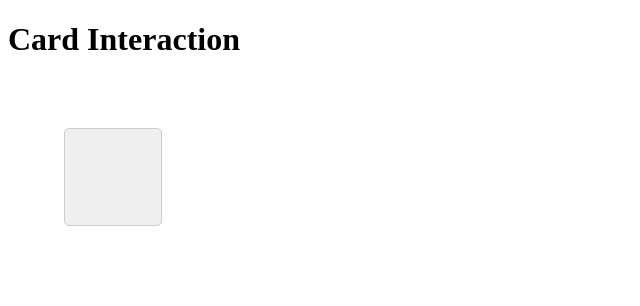
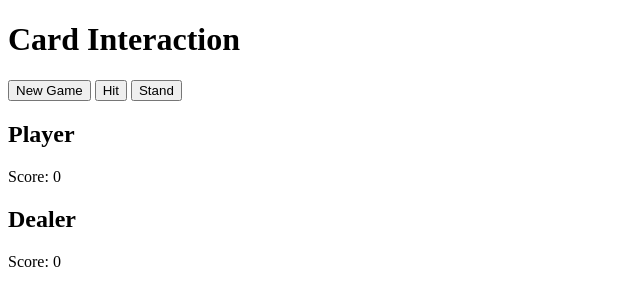
Before and after one commit to lukelin15/CardCounting, a SvelteKit app: page / in a window 1280 px wide. Shown: the top 306 px of the page, without its empty margins (0-640 px from the left). Built offline with nearby package versions, Linux system fonts and the light colour scheme.

Commit message:
basic blackjack

```diff
--- a/src/routes/Card.svelte
+++ b/src/routes/Card.svelte
@@ -1,5 +1,4 @@
 <script>
-    // Create a deck of cards
     let deck = [
       'A', '2', '3', '4', '5', '6', '7', '8', '9', '10', 'J', 'Q', 'K',
       'A', '2', '3', '4', '5', '6', '7', '8', '9', '10', 'J', 'Q', 'K',
@@ -11,11 +10,10 @@
       return card + suits[Math.floor(Math.random() * suits.length)];
     });
 
-    // The current card
-    let card = '';
+    let playerHand = [];
+    let dealerHand = [];
+    let gameOver = false;
 
-
-    // Shuffle the deck
     function shuffle() {
       for (let i = deck.length - 1; i > 0; i--) {
         const j = Math.floor(Math.random() * (i + 1));
@@ -23,17 +21,103 @@
       }
     }
 
-    // Deal a card
-    function deal() {
-        return deck.pop();
+    function deal(hand) {
+      hand.push(deck.pop());
+      hand = hand.slice();
     }
 
-    // Click for a new card
-    function newCard() {
+    function newGame() {
       shuffle();
-        card = deal();
+      playerHand = [];
+      dealerHand = [];
+      deal(playerHand);
+      deal(dealerHand);
+      deal(playerHand);
+      deal(dealerHand);
     }
+
+    function hit() {
+      deal(playerHand);
+    }
+
+    function stand() {
+      while (calculateHand(dealerHand) < 17) {
+        deal(dealerHand);
+      }
+      gameOver = true;
+    }
+
+    function calculateHand(hand) {
+      let sum = 0;
+      let aces = 0;
+
+      for (let card of hand) {
+        let value = card.slice(0, -1);
+        if (value === 'A') {
+          aces += 1;
+          sum += 11;
+        } else if (['K', 'Q', 'J'].includes(value)) {
+          sum += 10;
+        } else {
+          sum += parseInt(value);
+        }
+      }
+
+      while (sum > 21 && aces > 0) {
+        sum -= 10;
+        aces -= 1;
+      }
+
+      return sum;
+    }
+
+    function determineWinner() {
+        let playerScore = calculateHand(playerHand);
+        let dealerScore = calculateHand(dealerHand);
+
+        if (playerScore > 21) {
+            return 'Dealer';
+        } else if (dealerScore > 21) {
+            return 'Player';
+        } else if (playerScore > dealerScore) {
+            return 'Player';
+        } else if (dealerScore > playerScore) {
+            return 'Dealer';
+        } else {
+            return 'Draw';
+        }
+    }
+
 </script>
+
+<main>
+    <button on:click={newGame}>New Game</button>
+    <button on:click={hit}>Hit</button>
+    <button on:click={stand}>Stand</button>
+
+    <div>
+        <h2>Player</h2>
+        {#each playerHand as card (card)}
+        <div class="card">{card}</div>
+        {/each}
+        <div>Score: {calculateHand(playerHand)}</div>
+    </div>
+
+    <div>
+        <h2>Dealer</h2>
+        {#each dealerHand as card (card)}
+        <div class="card">{card}</div>
+        {/each}
+        <div>Score: {calculateHand(dealerHand)}</div>
+    </div>
+
+    {#if gameOver}
+    <div>
+      <h2>Winner</h2>
+      <div>{determineWinner()}</div>
+    </div>
+  {/if}
+</main>
 
   <style>
     .card {
@@ -45,9 +129,3 @@
       margin: 1em;
     }
   </style>
-
-<body>
-    <button class="card" on:click={newCard} role="button">
-        {card}
-    </button>
-</body>
```
Lines whose indentation alone changed are shown as unchanged.
